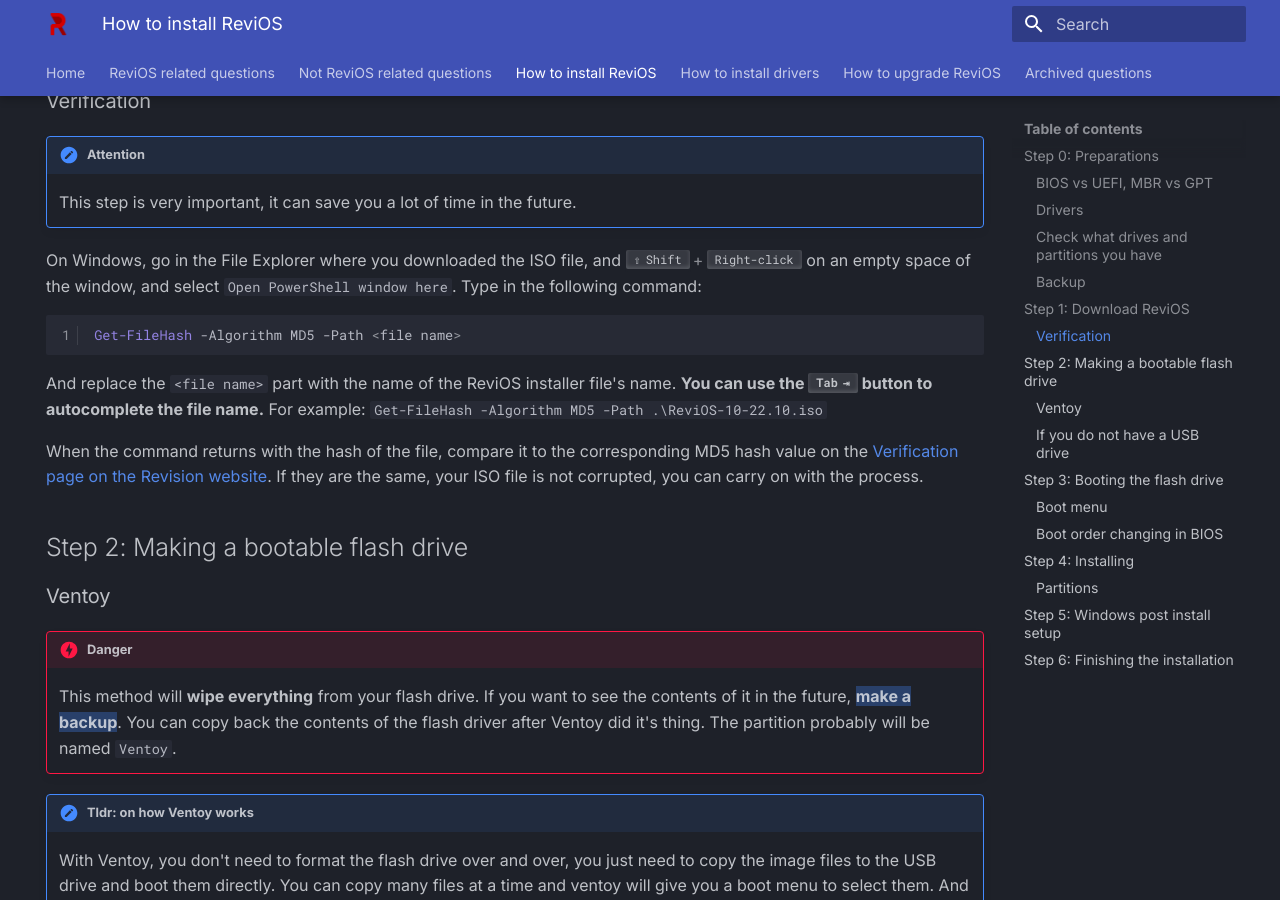
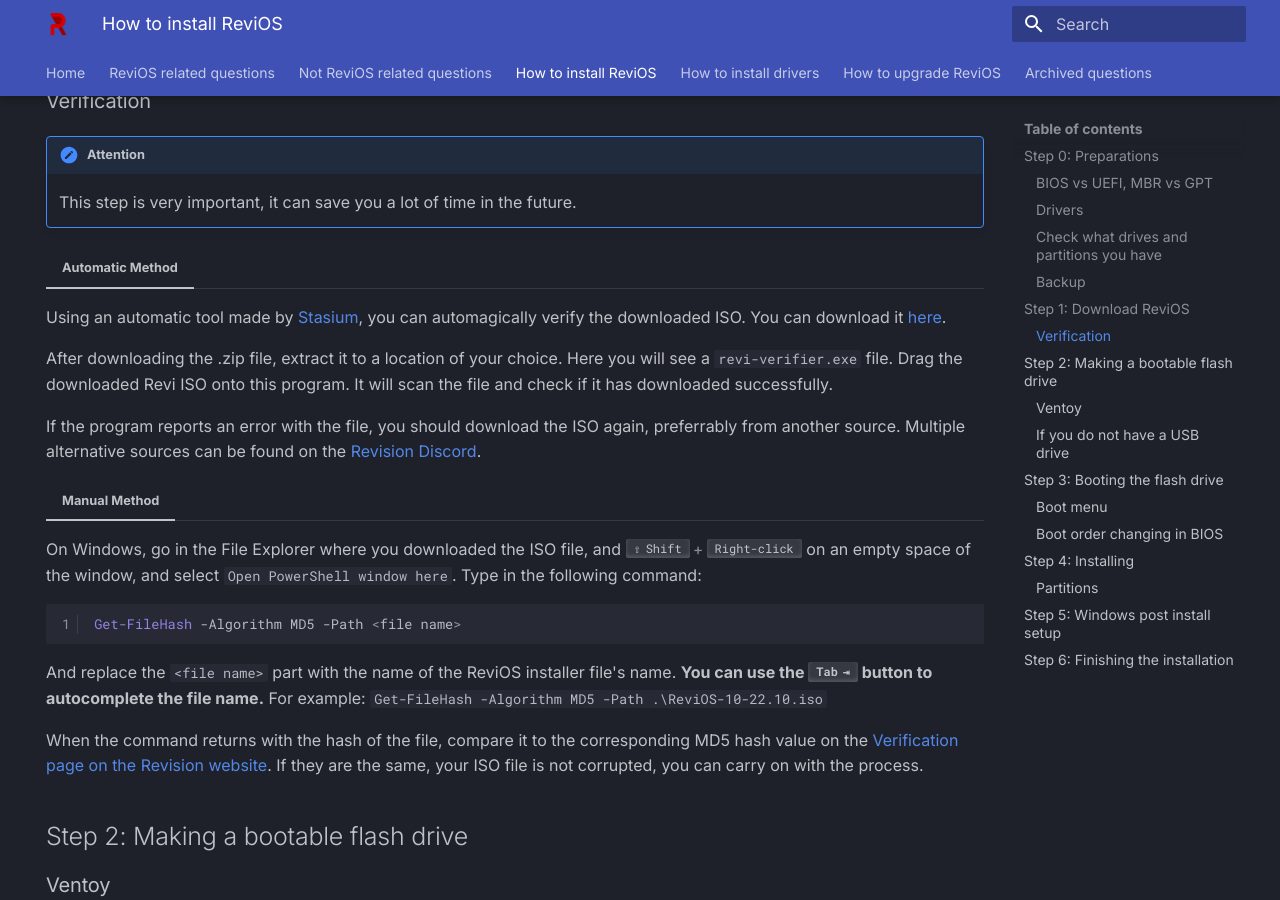
Before and after one commit to dkovacs24/ReviOS_faq, an MkDocs documentation site: the page built from docs/install.md, in a window 1280 px wide and 900 px high, scrolled down 3923 px. Built offline with MkDocs 1.6.1 and Material for MkDocs 9.7.7, drawn with Linux system fonts in a browser that asks for light colours.

Commit message:
added stasium verification tool
since its the preferred way to verify now, the tool is now the primary method listed to verify.
i've not built the new code, so please verify it looks alright before merging into main.

````diff
--- a/docs/install.md
+++ b/docs/install.md
@@ -114,15 +114,25 @@
 !!! attention
     This step is very important, it can save you a lot of time in the future.
 
-On Windows, go in the File Explorer where you downloaded the ISO file, and ++shift+"Right-click"++ on an empty space of the window, and select `Open PowerShell window here`. Type in the following command:
+=== "Automatic Method"
 
-```powershell
-Get-FileHash -Algorithm MD5 -Path <file name>
-```
+  Using an automatic tool made by [Stasium](https://github.com/StasiumDev/), you can automagically verify the downloaded ISO. You can download it [here](https://github.com/StasiumDev/ReviOS-Verifier/releases).
 
-And replace the `<file name>` part with the name of the ReviOS installer file's name. **You can use the ++tab++ button to autocomplete the file name.** For example: `Get-FileHash -Algorithm MD5 -Path .\ReviOS-10-22.10.iso`
+  After downloading the .zip file, extract it to a location of your choice. Here you will see a `revi-verifier.exe` file. Drag the downloaded Revi ISO onto this program. It will scan the file and check if it has downloaded successfully.
 
-When the command returns with the hash of the file, compare it to the corresponding MD5 hash value on the [Verification page on the Revision website](https://www.revi.cc/revios/download/verify){target=_blank}. If they are the same, your ISO file is not corrupted, you can carry on with the process.
+  If the program reports an error with the file, you should download the ISO again, preferrably from another source. Multiple alternative sources can be found on the [Revision Discord](https://discord.gg/962y4pU).
+
+=== "Manual Method"
+
+  On Windows, go in the File Explorer where you downloaded the ISO file, and ++shift+"Right-click"++ on an empty space of the window, and select `Open PowerShell window here`. Type in the following command:
+
+  ```powershell
+  Get-FileHash -Algorithm MD5 -Path <file name>
+  ```
+
+  And replace the `<file name>` part with the name of the ReviOS installer file's name. **You can use the ++tab++ button to autocomplete the file name.** For example: `Get-FileHash -Algorithm MD5 -Path .\ReviOS-10-22.10.iso`
+
+  When the command returns with the hash of the file, compare it to the corresponding MD5 hash value on the [Verification page on the Revision website](https://www.revi.cc/revios/download/verify){target=_blank}. If they are the same, your ISO file is not corrupted, you can carry on with the process.
 
 ## Step 2: Making a bootable flash drive
 
````
